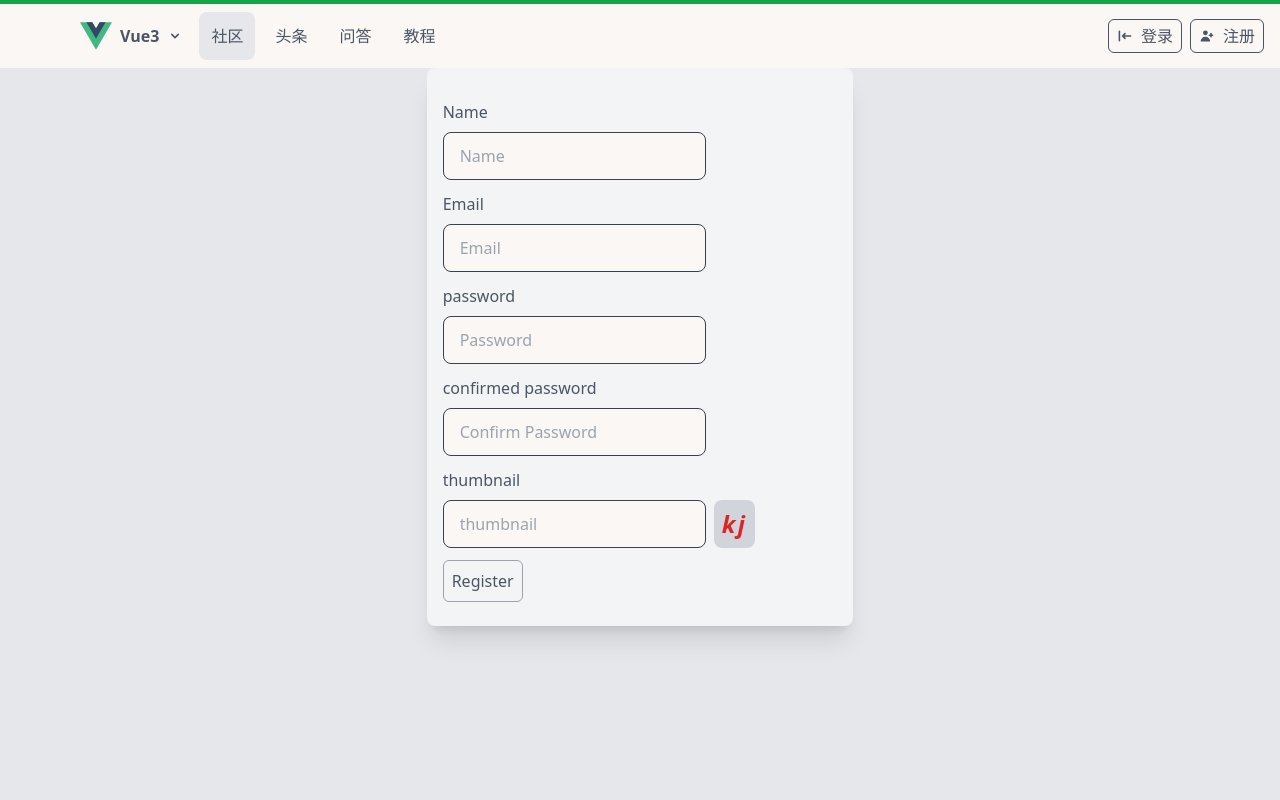
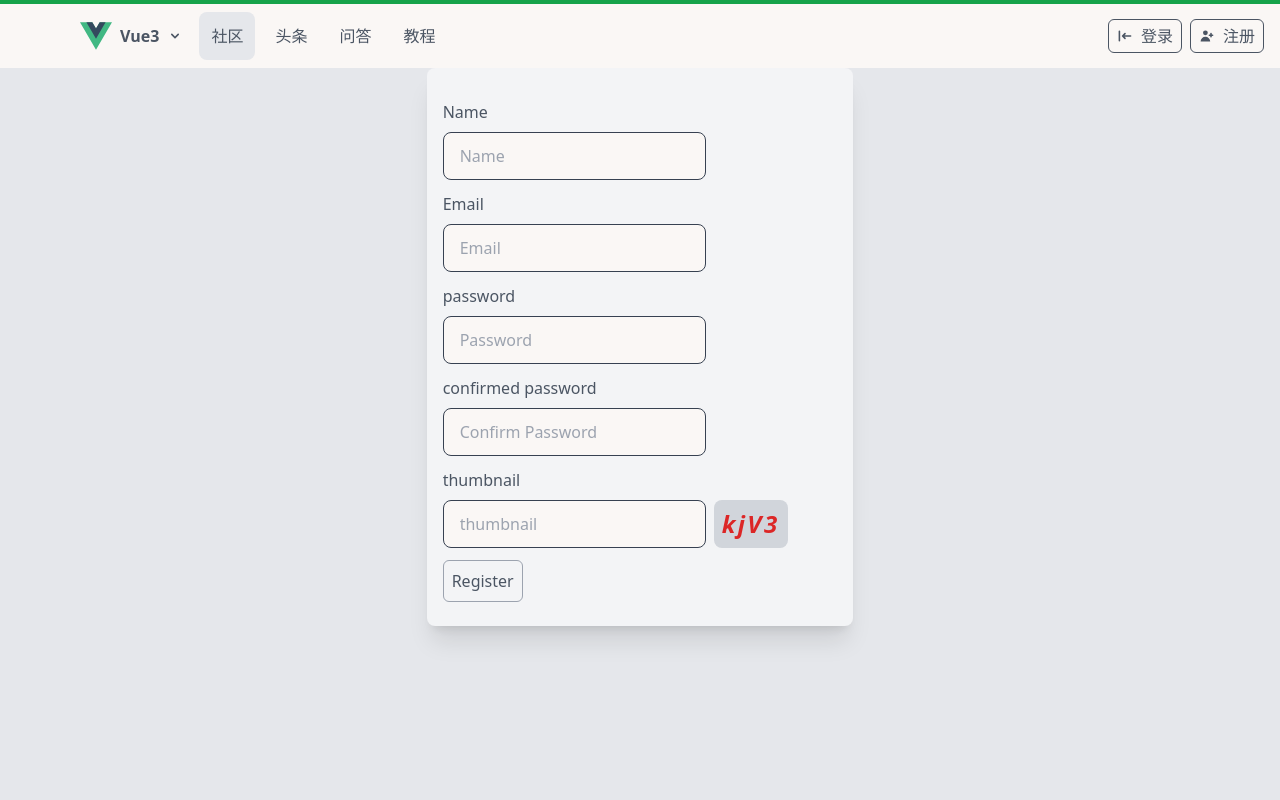
Before and after one commit to fansheng0594/vue3-learnku, a Vue app: page /auth/register in a window 1280 px wide. Shown: the top 800 px of the page. Built offline with nearby package versions, Linux system fonts and the light colour scheme.

Commit message:
Update Register.vue
update thumbnail length . resolves #1

```diff
--- a/src/views/auth/Register.vue
+++ b/src/views/auth/Register.vue
@@ -181,7 +181,7 @@ function getCaptureStr(data: string) {
         />
         <ThumbNail
           class="p-2 rounded-lg cursor-pointer"
-          :count="2"
+          :count="4"
           @capture="getCaptureStr"
           ref="thumbnailEl"
         />
```
